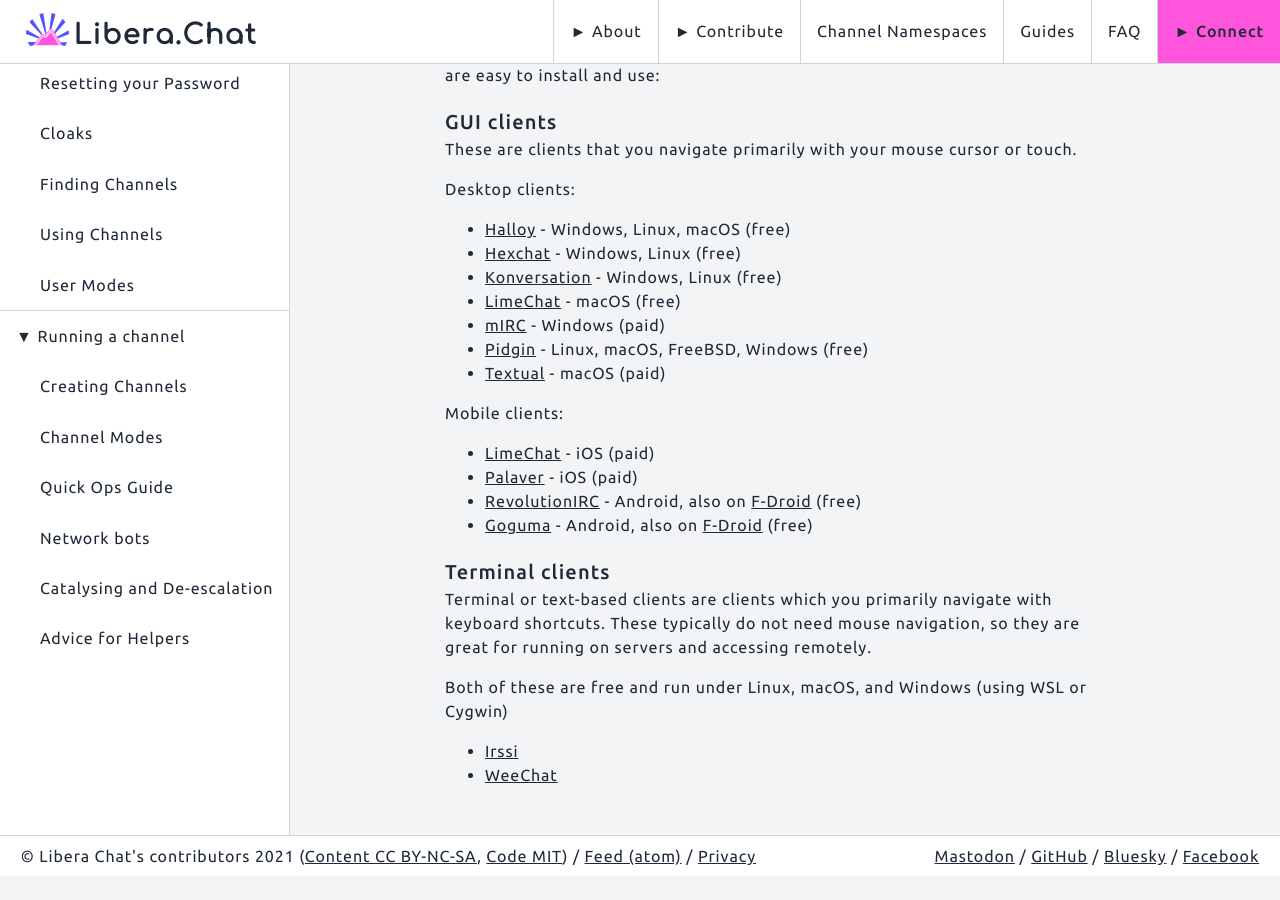
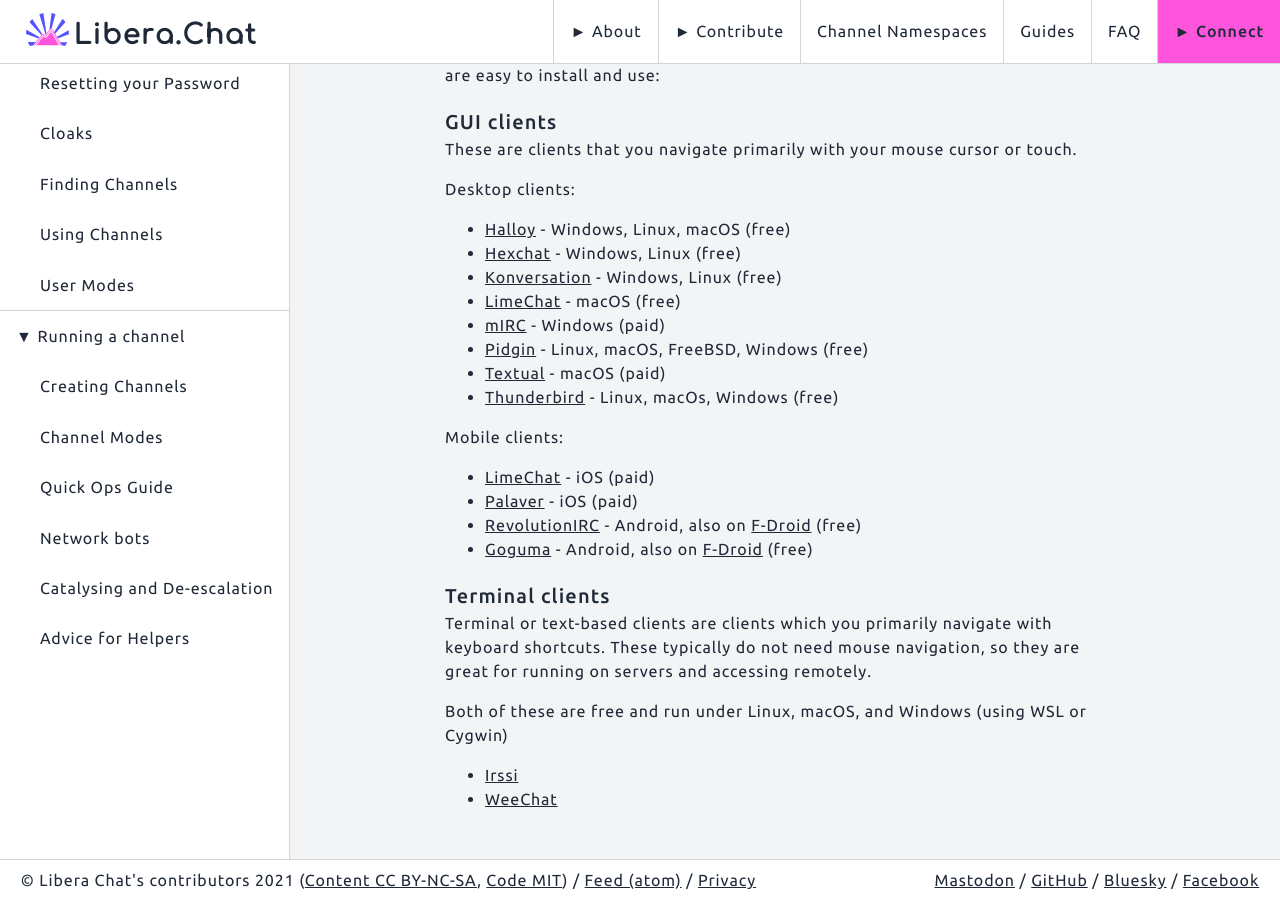
Before and after one commit to Libera-Chat/libera-chat.github.io, a Jekyll site: the page built from content/_guides/clients.md, in a window 1280 px wide and 900 px high, scrolled down 623 px. Built offline with Jekyll 4.4.1, drawn with Linux system fonts in a browser that asks for light colours; before the commit the page ends 1499 px from its top, so only the background shows below that.

Commit message:
Update clients.md
Adds the Thunderbird client

```diff
--- a/content/_guides/clients.md
+++ b/content/_guides/clients.md
@@ -45,6 +45,7 @@
 - [mIRC](http://www.mirc.com/) - Windows (paid)
 - [Pidgin](https://pidgin.im/) - Linux, macOS, FreeBSD, Windows (free)
 - [Textual](https://www.codeux.com/textual/) - macOS (paid)
+- [Thunderbird](https://www.thunderbird.net/) - Linux, macOs, Windows (free)
 
 Mobile clients:
 
```
